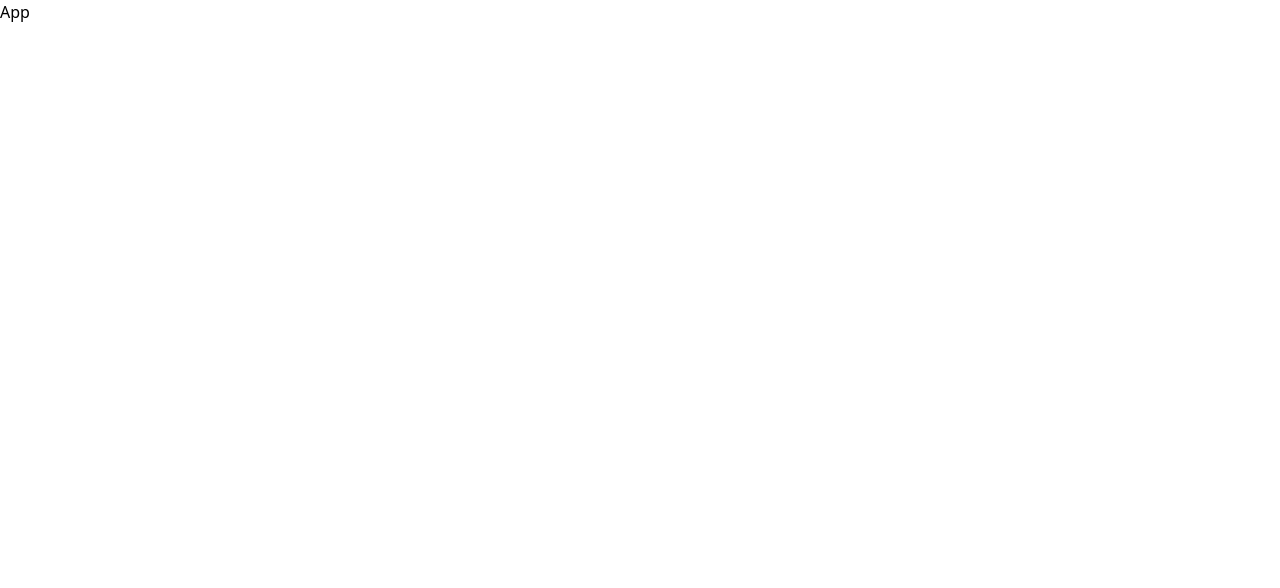
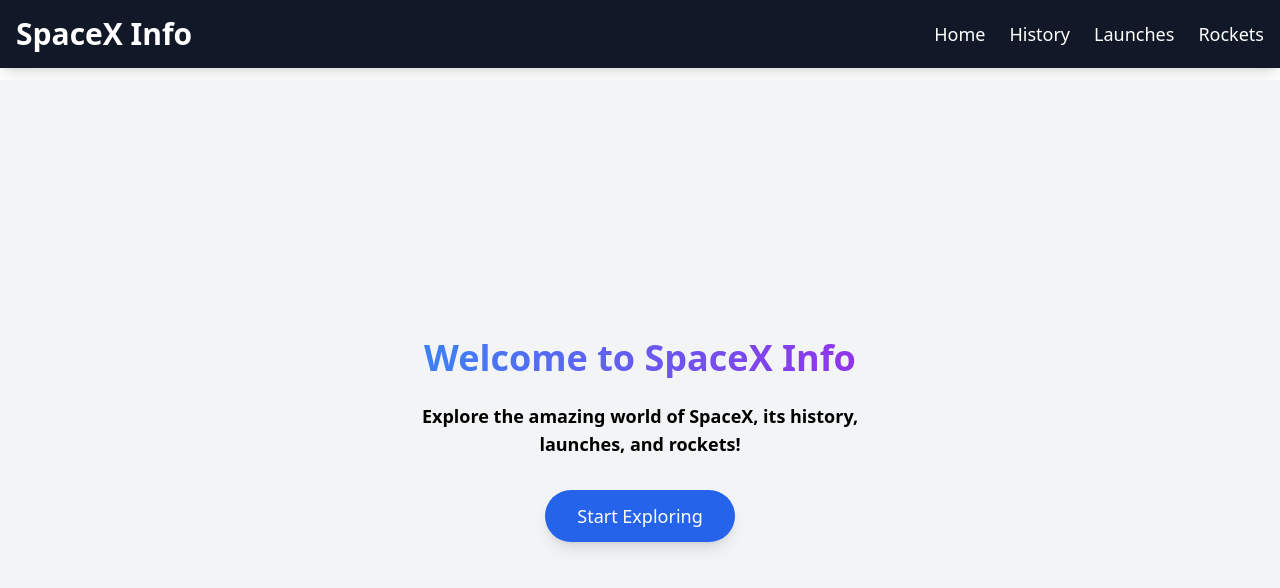
Before and after one commit to Sivav15/SpaceX, a React (Vite) app: page / in a window 1280 px wide. Shown: the top 588 px of the page. Built offline with nearby package versions, Linux system fonts and the light colour scheme.

Commit message:
add pages, components and router is implemented

```diff
--- a/package.json
+++ b/package.json
@@ -11,7 +11,9 @@
   },
   "dependencies": {
     "react": "^18.3.1",
-    "react-dom": "^18.3.1"
+    "react-dom": "^18.3.1",
+    "react-icons": "^5.3.0",
+    "react-router-dom": "^6.26.1"
   },
   "devDependencies": {
     "@eslint/js": "^9.9.0",
--- a/src/App.tsx
+++ b/src/App.tsx
@@ -1,8 +1,32 @@
 import React from "react";
 import "./App.css";
+import { createBrowserRouter, RouterProvider } from "react-router-dom";
+import NotFound from "./pages/NotFound";
+import Home from "./pages/Home";
+import History from "./pages/History";
+import Launches from "./pages/Launches";
+import Rockets from "./pages/Rockets";
+import Layout from "./components/Layout";
 
 const App = () => {
-  return <div>App</div>;
+  const router = createBrowserRouter([
+    {
+      path: "*",
+      element: <NotFound />,
+    },
+    {
+      path: "/",
+      element: <Layout />,
+      children: [
+        { path: "/", element: <Home /> },
+        { path: "/history", element: <History /> },
+        { path: "/launches", element: <Launches /> },
+        { path: "/rockets", element: <Rockets /> },
+      ],
+    },
+  ]);
+
+  return <RouterProvider router={router} />;
 };
 
 export default App;
--- /dev/null
+++ b/src/components/Layout.tsx
@@ -0,0 +1,21 @@
+import React from "react";
+import { Outlet } from "react-router-dom";
+import Navbar from "./Navbar";
+
+const Layout = () => {
+  return (
+    <div>
+      {/* Navbar Section */}
+      <div className="w-full h-[10vh]">
+        <Navbar />
+      </div>
+
+      {/* Content Section */}
+      <div className="w-full h-[90vh] bg-[#F3F4F6]">
+        <Outlet />
+      </div>
+    </div>
+  );
+};
+
+export default Layout;
--- /dev/null
+++ b/src/components/Navbar.tsx
@@ -0,0 +1,39 @@
+import { Link } from "react-router-dom";
+
+const Navbar = () => {
+  return (
+    <nav className="bg-gray-900 p-4 shadow-lg">
+      <div className="container mx-auto flex flex-row items-center justify-between">
+        <h1 className="text-white text-3xl font-bold">SpaceX Info</h1>
+        <div className="flex space-x-6">
+          <Link
+            to="/"
+            className="text-white text-lg hover:text-gray-300 transition duration-300"
+          >
+            Home
+          </Link>
+          <Link
+            to="/history"
+            className="text-white text-lg hover:text-gray-300 transition duration-300"
+          >
+            History
+          </Link>
+          <Link
+            to="/launches"
+            className="text-white text-lg hover:text-gray-300 transition duration-300"
+          >
+            Launches
+          </Link>
+          <Link
+            to="/rockets"
+            className="text-white text-lg hover:text-gray-300 transition duration-300"
+          >
+            Rockets
+          </Link>
+        </div>
+      </div>
+    </nav>
+  );
+};
+
+export default Navbar;
--- /dev/null
+++ b/src/components/RocketDetail.tsx
@@ -0,0 +1,15 @@
+import { useParams } from "react-router-dom";
+
+const RocketDetail = () => {
+  const { rocketId } = useParams<{ rocketId: string }>();
+
+  return (
+    <div className="mt-10">
+      <h2 className="text-3xl font-bold text-center">
+        Rocket Details: {rocketId}
+      </h2>
+    </div>
+  );
+};
+
+export default RocketDetail;
--- /dev/null
+++ b/src/pages/History.tsx
@@ -0,0 +1,9 @@
+const History = () => {
+  return (
+    <div className="mt-10">
+      <h2 className="text-3xl font-bold text-center">SpaceX History</h2>
+    </div>
+  );
+};
+
+export default History;
--- /dev/null
+++ b/src/pages/Home.tsx
@@ -0,0 +1,27 @@
+import React from "react";
+
+const Home = () => {
+  return (
+    <div className="flex flex-col items-center justify-center w-full h-full from-gray-900 to-black text-white">
+      <div className="text-center max-w-md mx-auto">
+        <h2 className="text-4xl font-extrabold text-transparent bg-clip-text bg-gradient-to-r from-blue-500 to-purple-600">
+          Welcome to SpaceX Info
+        </h2>
+        <p className="mt-6 text-lg text-black font-semibold">
+          Explore the amazing world of SpaceX, its history, launches, and
+          rockets!
+        </p>
+        <div className="mt-8">
+          <a
+            href="#explore"
+            className="inline-block px-8 py-3 text-lg font-medium text-white bg-blue-600 rounded-full hover:bg-blue-700 transition-all duration-300 shadow-lg hover:shadow-2xl"
+          >
+            Start Exploring
+          </a>
+        </div>
+      </div>
+    </div>
+  );
+};
+
+export default Home;
--- /dev/null
+++ b/src/pages/Launches.tsx
@@ -0,0 +1,9 @@
+const Launches = () => {
+  return (
+    <div className="mt-10">
+      <h2 className="text-3xl font-bold text-center">SpaceX Launches</h2>
+    </div>
+  );
+};
+
+export default Launches;
--- /dev/null
+++ b/src/pages/NotFound.tsx
@@ -0,0 +1,10 @@
+const NotFound = () => {
+  return (
+    <div className="text-center mt-10">
+      <h1 className="text-4xl font-bold">404 - Page Not Found</h1>
+      <p className="mt-4">Sorry, the page you're looking for doesn't exist.</p>
+    </div>
+  );
+};
+
+export default NotFound;
--- /dev/null
+++ b/src/pages/Rockets.tsx
@@ -0,0 +1,17 @@
+import { Link } from "react-router-dom";
+
+const Rockets = () => {
+  return (
+    <div className="mt-10">
+      <h2 className="text-3xl font-bold text-center">SpaceX Rockets</h2>
+
+      <div className="flex justify-center mt-4">
+        <Link to="/rockets/falcon-9" className="text-blue-500 hover:underline">
+          Falcon 9
+        </Link>
+      </div>
+    </div>
+  );
+};
+
+export default Rockets;
```
Also changed, not shown: 1 other file (tests, documents, lock files or other folders).
